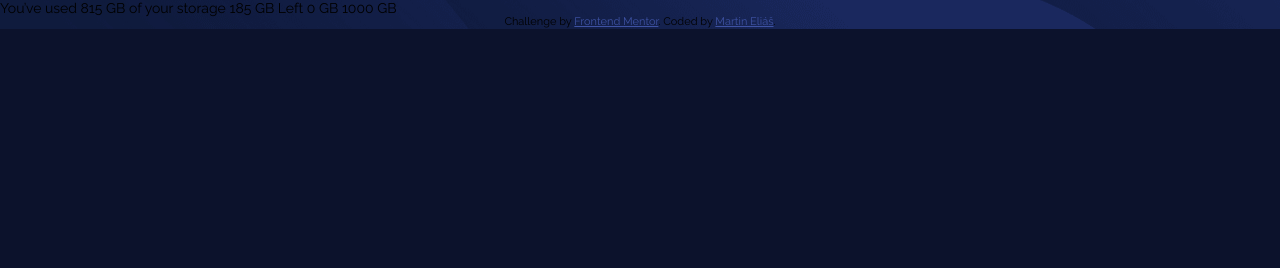
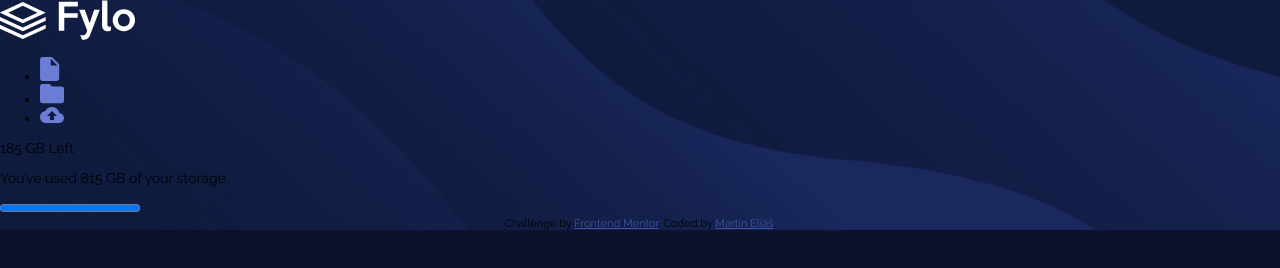
Before and after one commit to martinelias1312/fylo-data-storage-component-master, a plain HTML site: page index.html in a window 1280 px wide. Drawn offline with Linux system fonts and the light colour scheme.

Commit message:
added html tags, elements

```diff
--- a/index.html
+++ b/index.html
@@ -16,12 +16,30 @@
 </head>
 <body>
   <main>
-  You’ve used 815 GB of your storage
+    <div class="icons-bar">
 
-  185 GB Left
+      <img src="/assets/img/logo.svg" alt="">
 
-  0 GB
-  1000 GB
+      <ul>
+        <li>
+          <img src="/assets/img/icon-document.svg" alt="">
+        </li>
+        <li>
+          <img src="/assets/img/icon-folder.svg" alt="">
+        </li>
+        <li>
+          <img src="/assets/img/icon-upload.svg" alt="">
+        </li>
+      </ul>
+    </div>
+
+    <div class="storage-bar">
+      185 GB Left
+      <p>You’ve used 815 GB of your storage</p>
+
+      <progress min="0 GB" max="1000 GB" value="815"></progress>
+
+    </div>
   </main>
 
   <footer>
```
